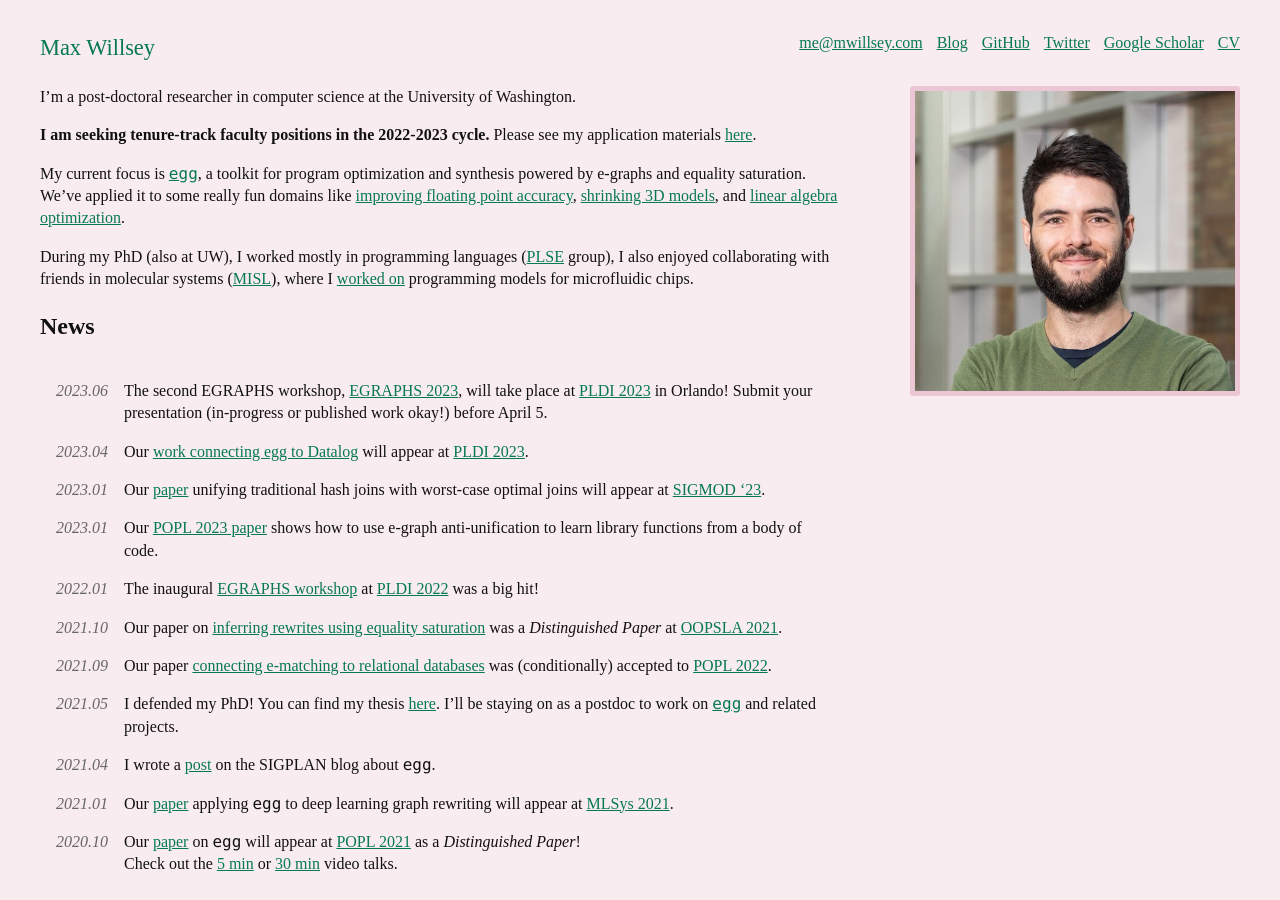
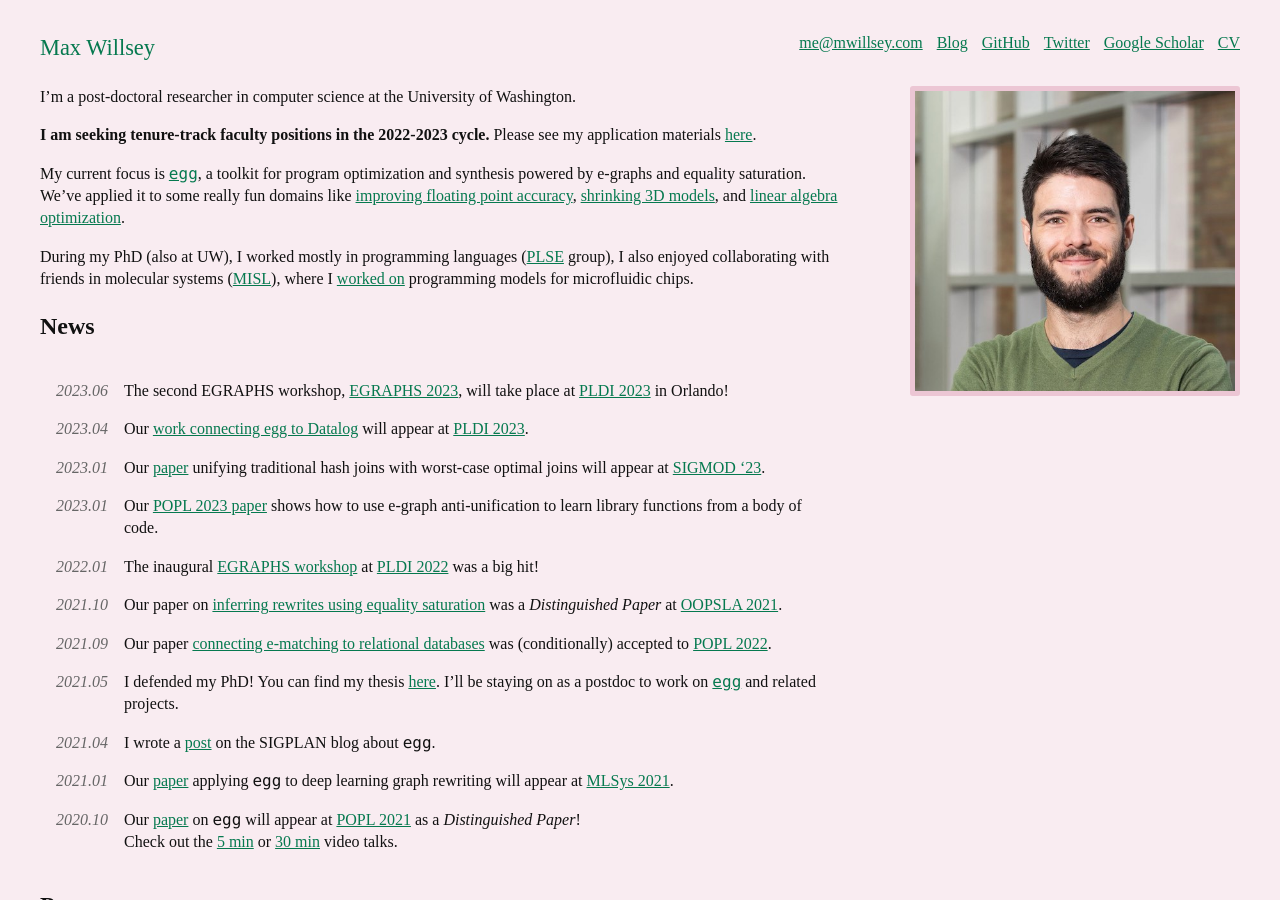
Before and after one commit to mwillsey/mwillsey.github.io, a Jekyll site: the page built from index.md, in a window 1280 px wide and 900 px high. Built offline with Jekyll 4.4.1, drawn with Linux system fonts in a browser that asks for light colours.

Commit message:
Remove submit plea

```diff
--- a/index.md
+++ b/index.md
@@ -43,7 +43,6 @@ where I [worked on][Puddle] programming models for microfluidic chips.
 - <time>2023.06</time>
   The second EGRAPHS workshop, [EGRAPHS 2023](https://pldi23.sigplan.org/home/egraphs-2023),
   will take place at [PLDI 2023](https://pldi23.sigplan.org/) in Orlando!
-  Submit your presentation (in-progress or published work okay!) before April 5.
 - <time>2023.04</time>
   Our [work connecting egg to Datalog](/papers/egglog)
   will appear at [PLDI 2023](https://pldi23.sigplan.org/).
```
